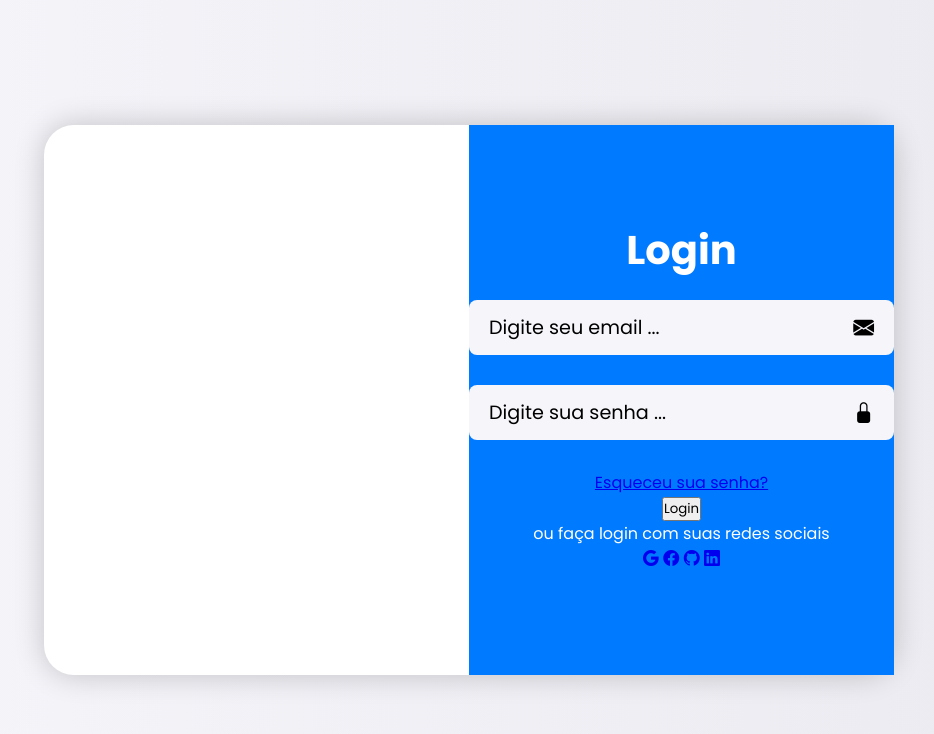
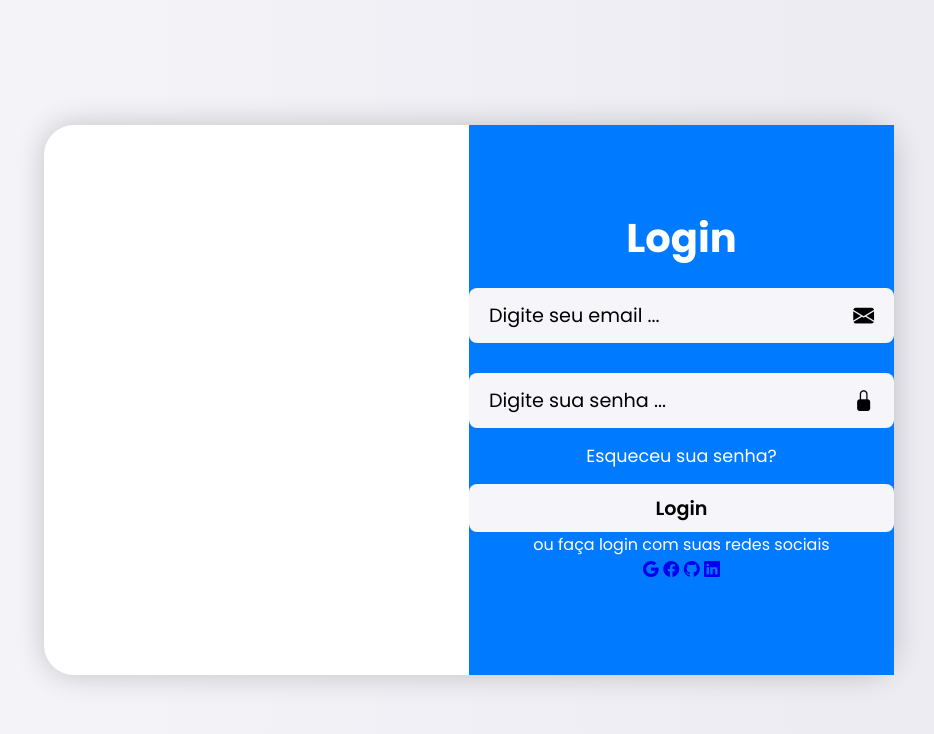
Before and after one commit to RogherSoares/Pagina-Login, a plain HTML site: page index.html in a window 1280 px wide. Shown: the whole page, without its empty margins (171-1105 px from the left). Drawn offline with nearby package versions, Linux system fonts and the light colour scheme.

Commit message:
estilizando o link de redefinir senha e botao de login

```diff
--- a/style.css
+++ b/style.css
@@ -66,3 +66,23 @@ form {
     font-size: 1.3rem;
     color: rgb(0, 0, 0);
 }
+.mudarSenha {
+    margin: -15px 0 15px;
+}
+.mudarSenha a {
+    color: rgb(255, 255, 255);
+    font-size: 1.1rem;
+    text-decoration: none;
+}
+.btn {
+    width: 100%;
+    height: 48px;
+    background: rgb(245, 245, 250);
+    border-radius: 8px;
+    box-shadow: rgba(0, 0, 0, 0.1);
+    border: none;
+    cursor: pointer;
+    font-size: 1.2rem;
+    color: rgb(0, 0, 0);
+    font-weight: 600;
+}
```
